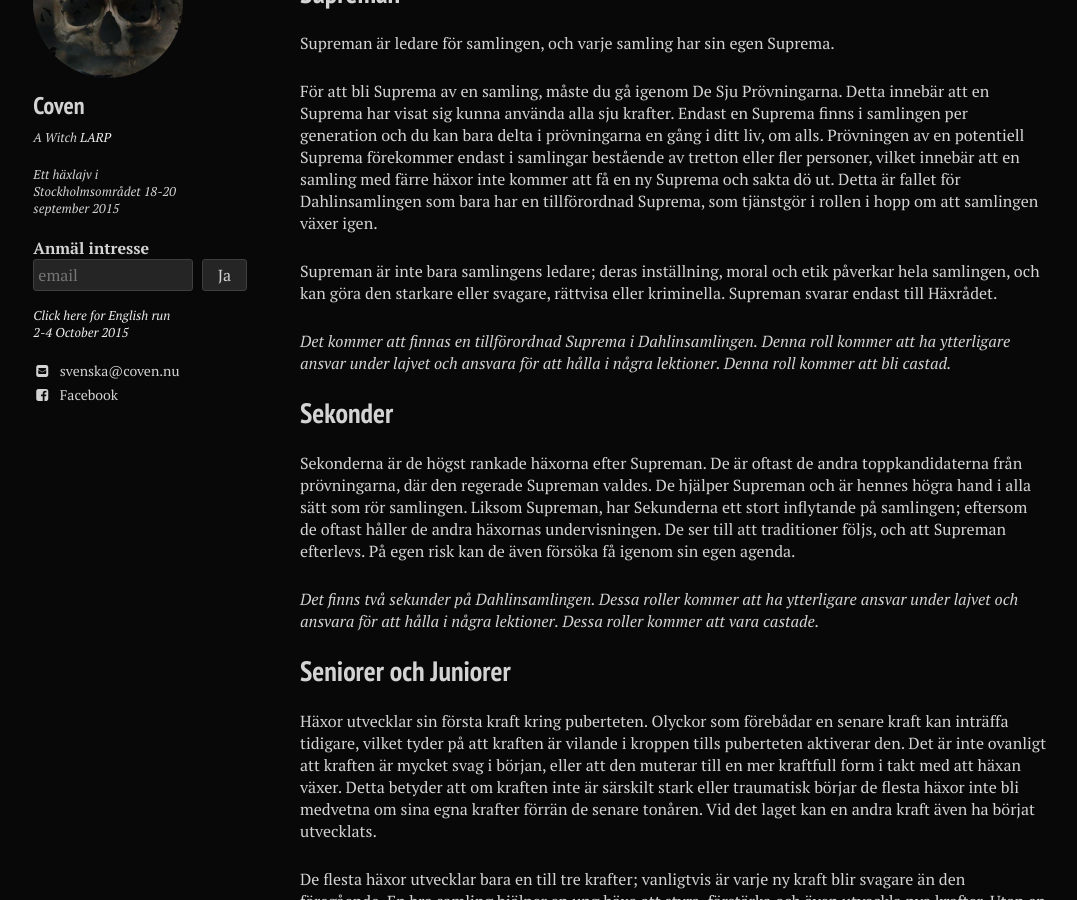
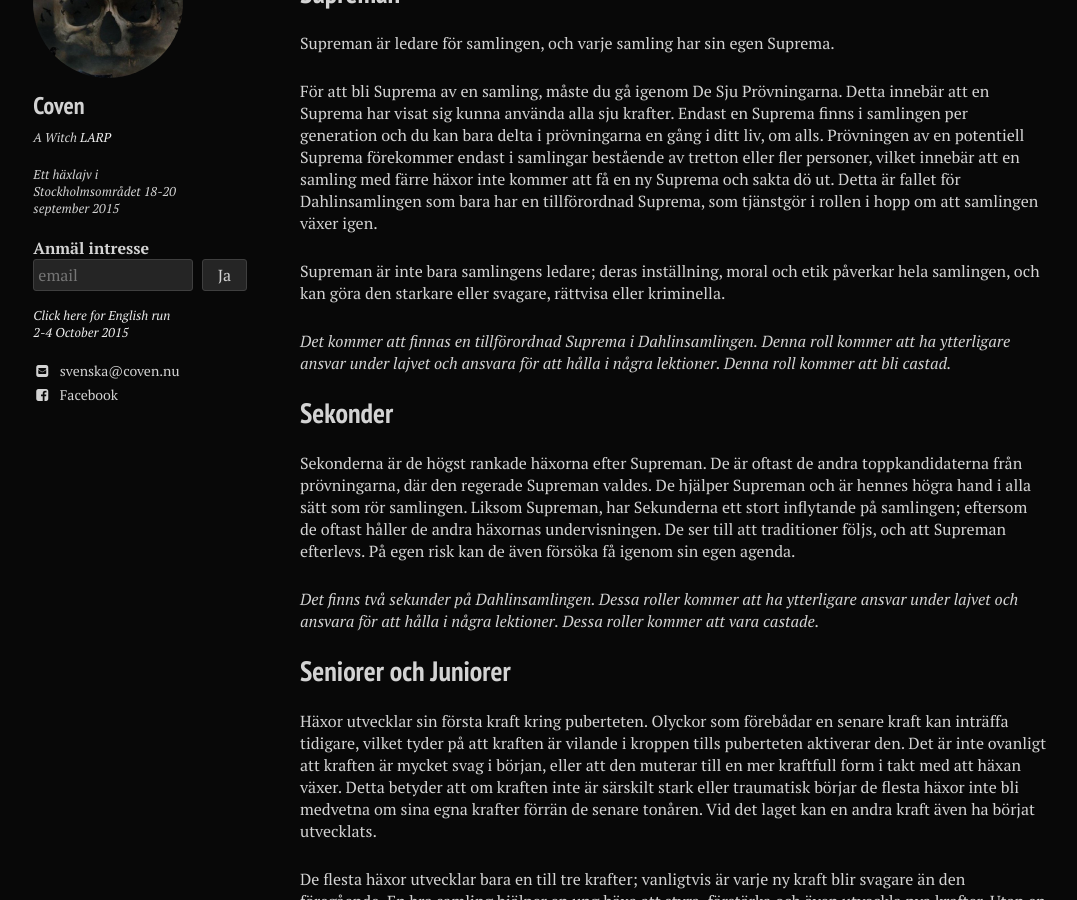
Before and after one commit to stanislavb/www.coven.nu, a Jekyll site: the page built from roller/index.md, in a window 1280 px wide and 900 px high, scrolled down 599 px. Shown: the whole window, without its empty margins (20-1097 px from the left). Built offline with Jekyll 4.4.1, drawn with Linux system fonts in a browser that asks for light colours; nearby versions of some CDN libraries.

Commit message:
Update index.md

```diff
--- a/roller/index.md
+++ b/roller/index.md
@@ -21,9 +21,9 @@ image:
 
 Supreman är ledare för samlingen, och varje samling har sin egen Suprema.
 
-För att bli Suprema av en samling, måste du gå igenom De Sju Prövningarna. Detta innebär att en Suprema har visat sig kunna använda alla sju krafter. Endast en Suprema finns i  samlingen per generation och du kan bara delta i prövningarna en gång i ditt liv, om alls. Prövningen av en potentiell Suprema förekommer endast i samlingar bestående av tretton eller fler personer, vilket innebär att en samling med färre häxor inte kommer att få en ny Suprema och sakta dö ut. Detta är fallet för Dahlinsamlingen som bara har en tillförordnad Suprema, som tjänstgör i rollen i hopp om att samlingen växer igen.
+För att bli Suprema av en samling, måste du gå igenom De Sju Prövningarna. Detta innebär att en Suprema har visat sig kunna använda alla sju krafter. Endast en Suprema finns i samlingen per generation och du kan bara delta i prövningarna en gång i ditt liv, om alls. Prövningen av en potentiell Suprema förekommer endast i samlingar bestående av tretton eller fler personer, vilket innebär att en samling med färre häxor inte kommer att få en ny Suprema och sakta dö ut. Detta är fallet för Dahlinsamlingen som bara har en tillförordnad Suprema, som tjänstgör i rollen i hopp om att samlingen växer igen.
 
-Supreman är inte bara samlingens ledare; deras inställning, moral och etik påverkar hela samlingen, och kan göra den starkare eller svagare, rättvisa eller kriminella. Supreman svarar endast till Häxrådet.
+Supreman är inte bara samlingens ledare; deras inställning, moral och etik påverkar hela samlingen, och kan göra den starkare eller svagare, rättvisa eller kriminella.
 
 *Det kommer att finnas en tillförordnad Suprema i Dahlinsamlingen. Denna roll kommer att ha ytterligare ansvar under lajvet och ansvara för att hålla i några lektioner. Denna roll kommer att bli castad.*
 
```
